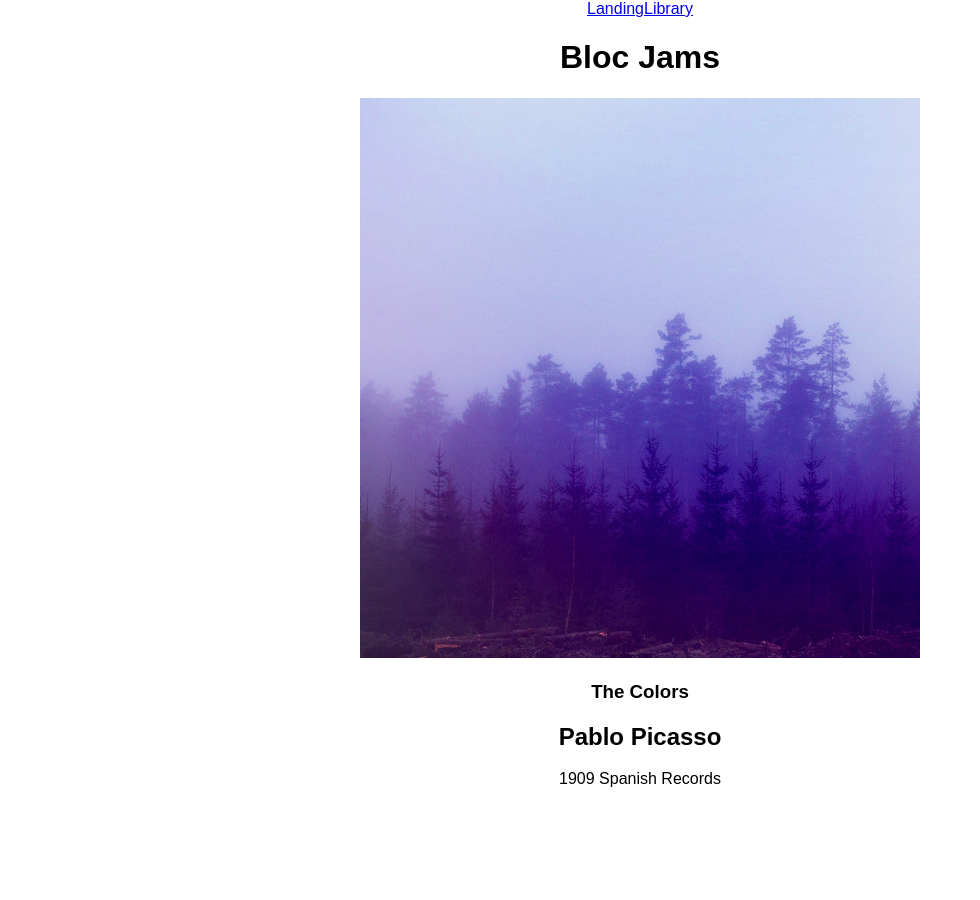
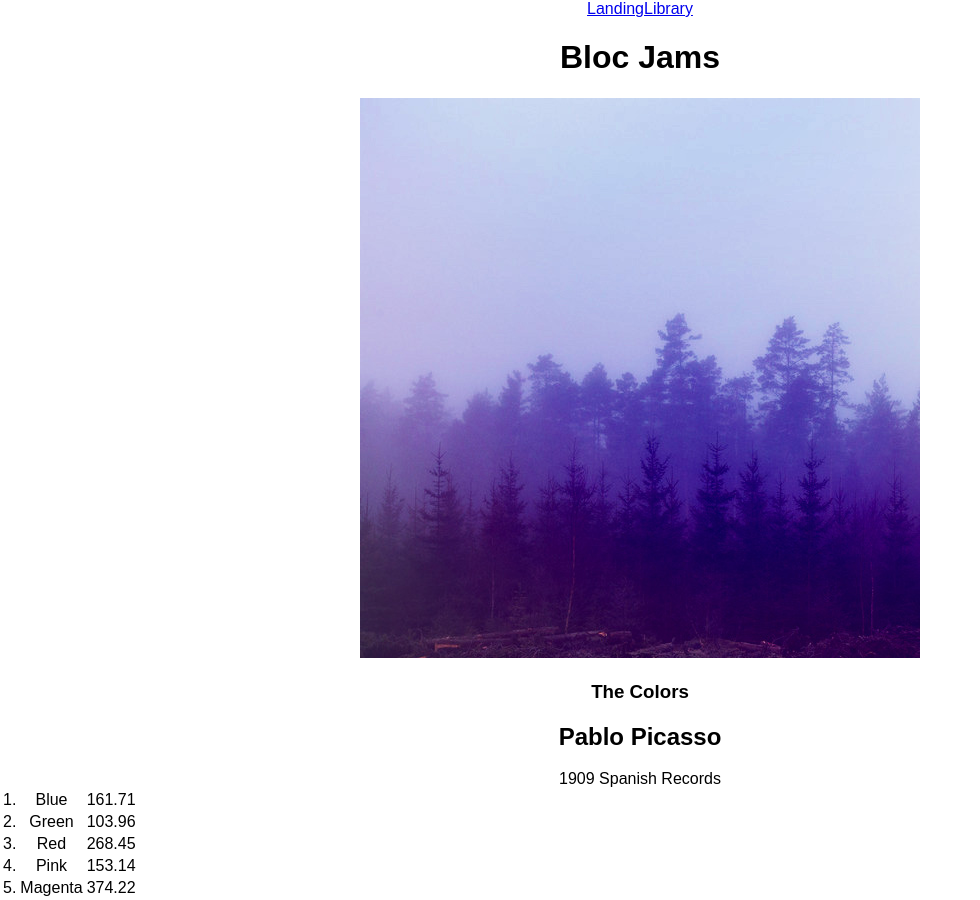
Before and after one commit to Nick-Maldonado/bloc-jams-react, a React (Create React App) app: page /album/the-colors in a window 1280 px wide. Shown: the whole page, without its empty margins (0-980 px from the left). Before the commit the page ends 800 px from the top, so only its background shows below. Built offline with nearby package versions, Linux system fonts and the light colour scheme.

Commit message:
Components - Album assignment: complete

```diff
--- a/src/components/Album.js
+++ b/src/components/Album.js
@@ -32,6 +32,15 @@
             <col id="song-duration-column" />
           </colgroup>
           <tbody>
+            {
+              this.state.album.songs.map( (song, index) =>
+                <tr>
+                  <td>{index + 1}.</td>
+                  <td>{song.title}</td>
+                  <td>{song.duration}</td>
+                </tr>
+              )
+            }
           </tbody>
         </table>
       </section>
```
